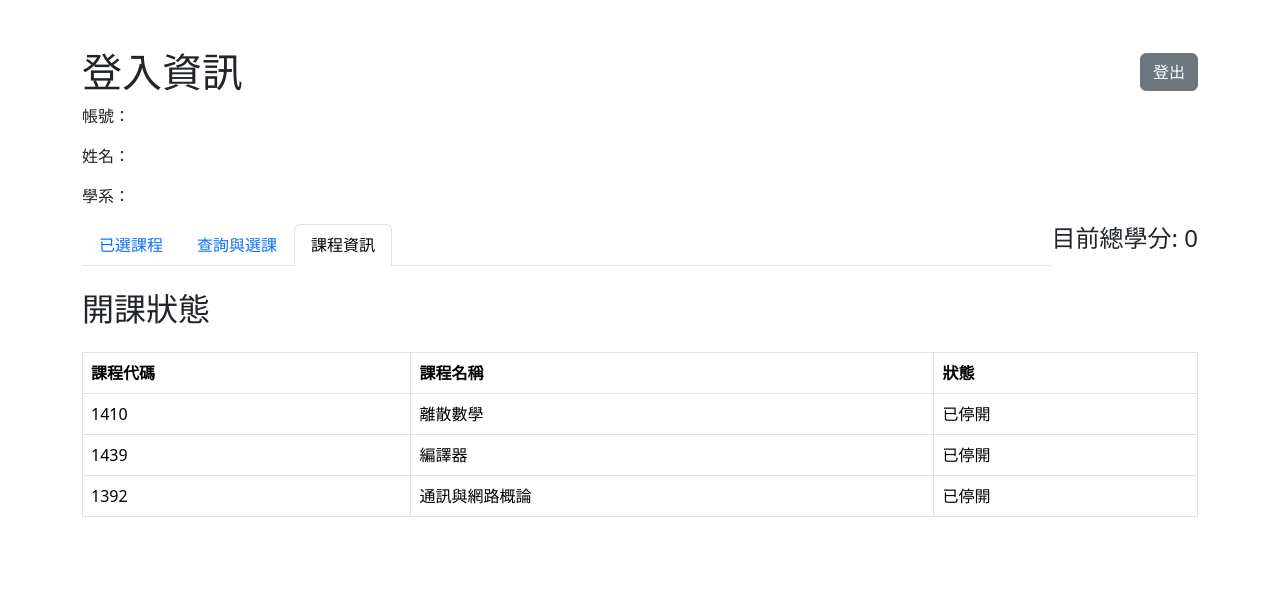
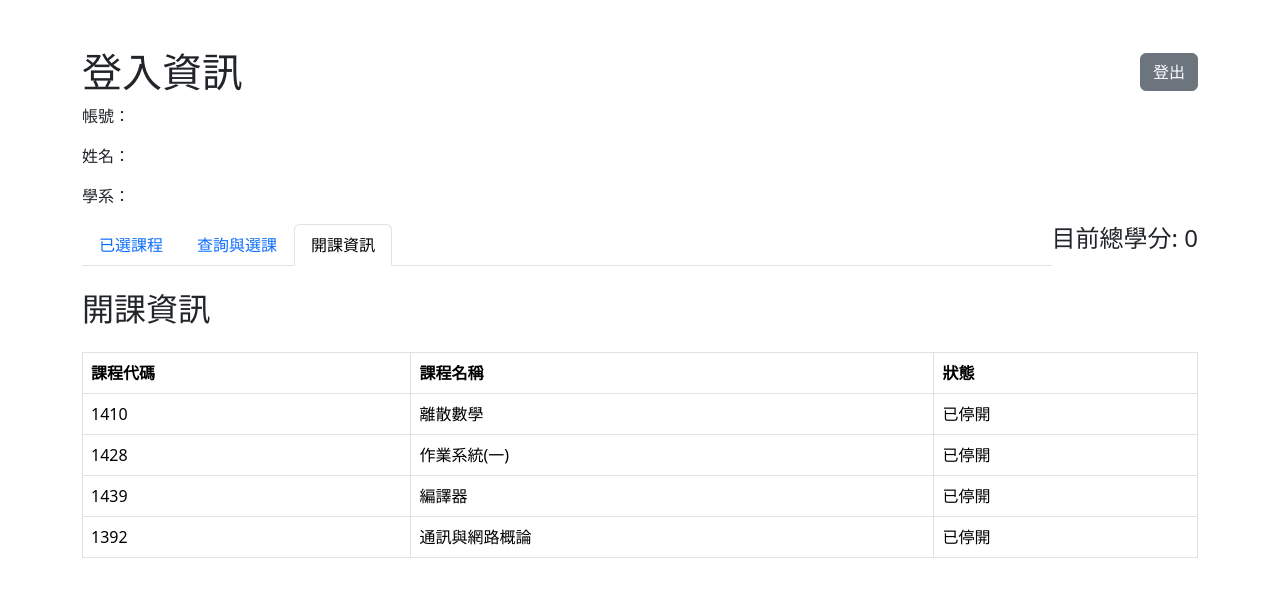
Before and after one commit to Software-Engineering-Practices-Group-9/Course-Selection-System, a Flask app: a page that uses student_course/templates/student_course/student.html in a window 1280 px wide, after a click on "開課資訊". Shown: the top 597 px of the page. Run offline with Flask 3, Linux system fonts and the light colour scheme.

Commit message:
Update drop-course branch file

```diff
--- a/course_list/course_list.py
+++ b/course_list/course_list.py
@@ -60,11 +60,11 @@ def cancel_course(course_id):
         try:
             save_courses(courses)
             remove_course_from_all_students(course_id)
-            return jsonify({"message": "退選成功！", "status": "success"}), 200
+            return jsonify({"message": "停開成功！", "status": "success"}), 200
         except Exception as e:
             return jsonify({"message": f"寫入文件失敗: {str(e)}", "status": "error"}), 500
     else:
-        return jsonify({"message": "退選失敗！課程代碼無效。", "status": "error"}), 400
+        return jsonify({"message": "停開失敗！課程代碼無效。", "status": "error"}), 400
 
 @course_list_bp.route("/remove_course/course_id=<course_id>", methods=["POST"])
 def remove_course(course_id):
--- a/database/course.json
+++ b/database/course.json
@@ -187,7 +187,7 @@
         "instructor": "許懷中",
         "compulsory": "選修",
         "credits": 3,
-        "act_students": 0,
+        "act_students": -1,
         "max_students": 56,
         "day_of_week": {
             "一": [],
@@ -389,7 +389,7 @@
         "description": "實機練習各種主從式架構下網路程式設計及實作技能"
     },
     {
-        "status": "已開課",
+        "status": "已停開",
         "course_id": "1428",
         "course_name": "作業系統(一)",
         "instructor": "陳烈武",
--- a/student_course/templates/student_course/student.html
+++ b/student_course/templates/student_course/student.html
@@ -21,7 +21,7 @@
             <div class="nav nav-tabs" id="nav-tab" role="tablist">
                 <button style="font-size: medium;" class="nav-link" id="nav-home-1" data-bs-toggle="tab" data-bs-target="#nav-1" role="tab" aria-controls="nav-1" aria-selected="false">已選課程</button>
                 <button style="font-size: medium;" class="nav-link" id="nav-profile-2" data-bs-toggle="tab" data-bs-target="#nav-2" role="tab" aria-controls="nav-2" aria-selected="false">查詢與選課</button>
-                <button style="font-size: medium;" class="nav-link" id="nav-contact-3" data-bs-toggle="tab" data-bs-target="#nav-3" role="tab" aria-controls="nav-3" aria-selected="false">課程資訊</button>
+                <button style="font-size: medium;" class="nav-link" id="nav-contact-3" data-bs-toggle="tab" data-bs-target="#nav-3" role="tab" aria-controls="nav-3" aria-selected="false">開課資訊</button>
             </div>
         </nav>
 
@@ -257,7 +257,7 @@
             </div>
 
             <div class="tab-pane fade" id="nav-3" role="tabpanel" aria-labelledby="nav-contact-3">
-                <h2 class="my-4">開課狀態</h2>
+                <h2 class="my-4">開課資訊</h2>
                 <table class="table table-bordered">
                     <thead>
                         <tr>
```
Also changed, not shown: database/student_data/D1273865_courses.json (+0 -14 lines), login_system/templates/login_system/login.html (+10 -0 lines), static/js/login.js (added, +16 -0 lines).
